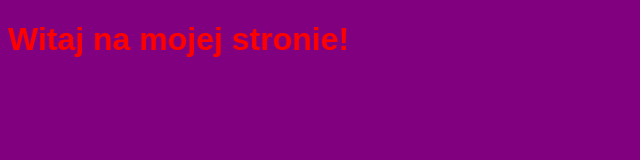
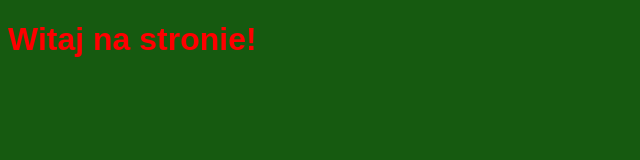
Before and after one commit to Zanthuro/Vyrric_, a plain HTML site: page index.html in a window 1280 px wide. Shown: the whole page, without its empty margins (0-640 px from the left). Drawn offline with Linux system fonts and the light colour scheme.

Commit message:
Add files via upload

```diff
--- a/index.html
+++ b/index.html
@@ -4,11 +4,11 @@
     <meta charset="UTF-8">
     <title>Moja Strona</title>
     <style>
-        body { background-color: purple; color: red; font-family: Arial, sans-serif; }
+        body { background-color: rgb(22, 90, 16); color: red; font-family: Arial, sans-serif; }
     </style>
 </head>
 <body>
-    <h1>Witaj na mojej stronie!</h1>
+    <h1>Witaj na stronie!</h1>
     <p></p>
 </body>
 </html>
```
